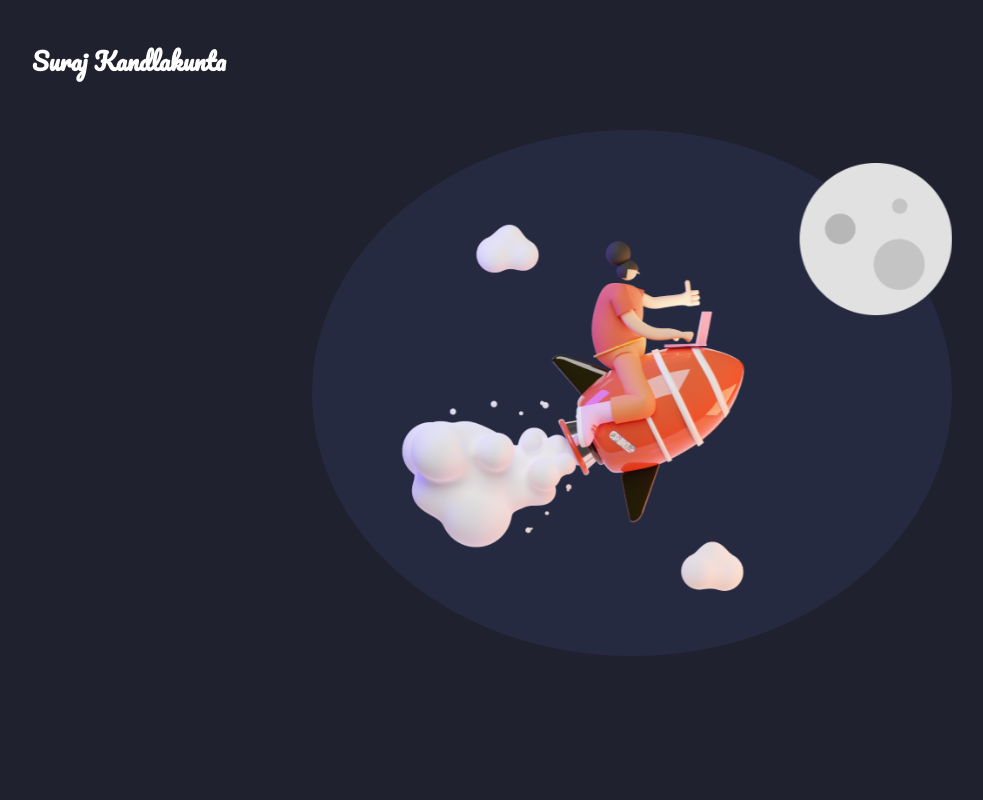
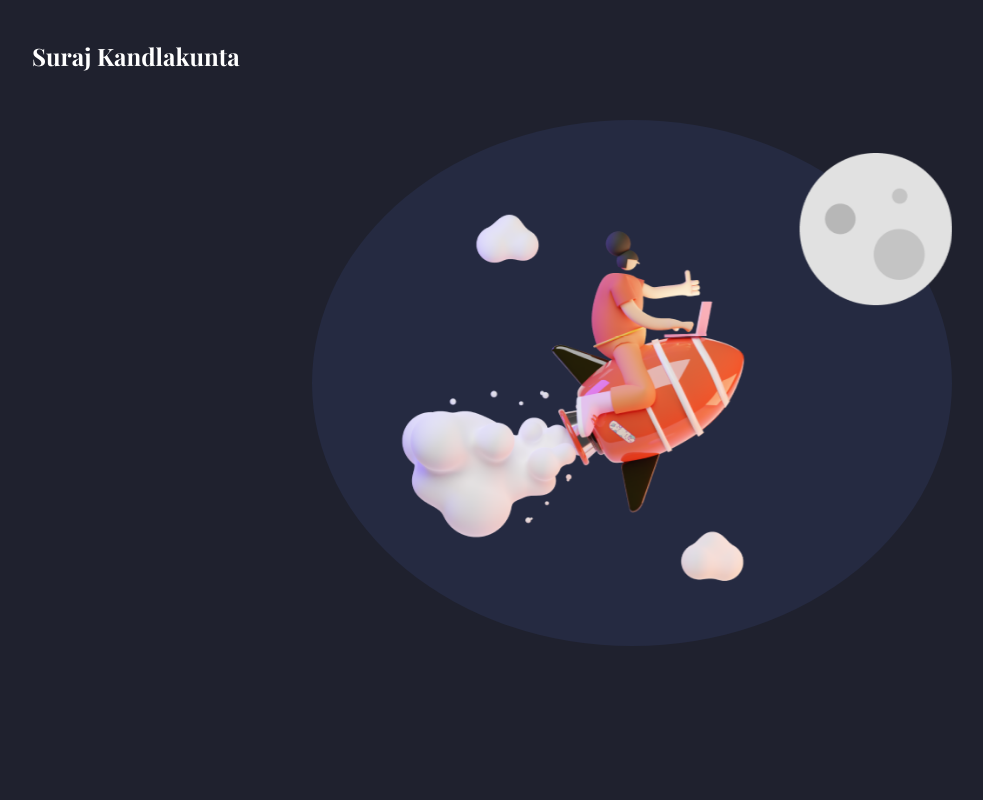
Before and after one commit to Suraj1333/trail-2, an Eleventy site: page src/index.njk in a window 1280 px wide. Shown: the top 800 px of the page, without its empty margins (8-991 px from the left). Built offline with nearby package versions, Linux system fonts and the light colour scheme; Eleventy itself is replaced by a stand-in of ours; files that its build step writes are made by us from their sources.

Commit message:
Update style.css

```diff
--- a/src/style.css
+++ b/src/style.css
@@ -1,4 +1,4 @@
-@import url('https://fonts.googleapis.com/css2?family=Inter:wght@400;600;700&family=Pacifico&display=swap');
+@import url('https://fonts.googleapis.com/css2?family=Inter:wght@400;600;700&family=Pacifico&display=swap&family=Playfair+Display:wght@700&display=swap');
 
 :root {
     --background-color: #1F212E;
@@ -69,7 +69,7 @@
     margin: 2.5rem 2.5rem;
 }
 .logo h4 {
-    font-family: 'Pacifico', sans-serif;
+    font-family: 'Playfair Display', sans-serif;
     font-size: 1.5rem;
     color: #fff;
     cursor: pointer;
```
